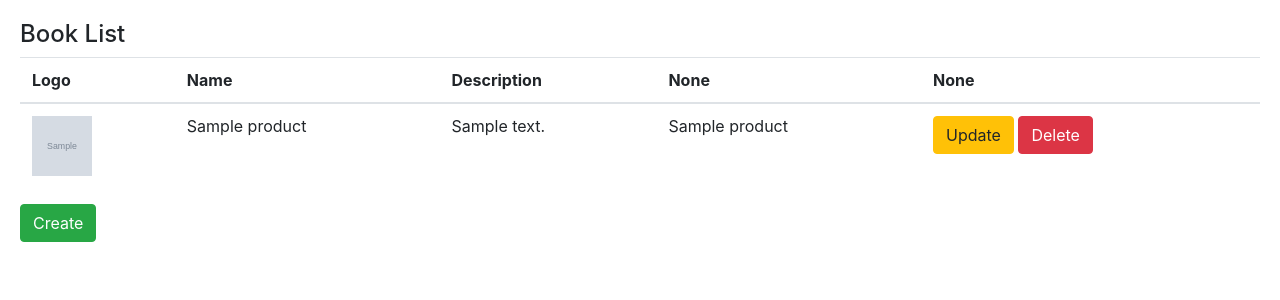
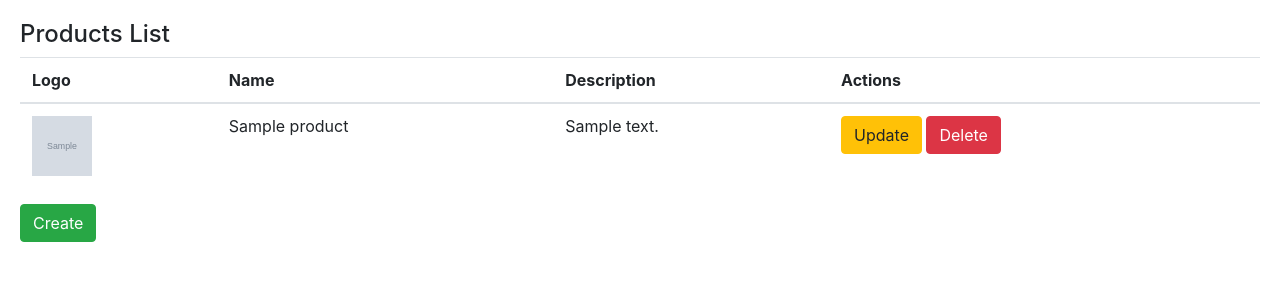
Before and after one commit to s3m3dov/django-product-crud, a Django app: page / in a window 1280 px wide. Shown: the top 300 px of the page. Run offline with Django 4.2, Linux system fonts and the light colour scheme; tables that the repository leaves empty hold one stand-in row (values such as "Sample post"); grey boxes marked "Sample" are stand-in pictures; parts of the project's set-up code (start-up, migrations or seed data) failed here and were passed over; some libraries are stand-ins or nearby versions.

Commit message:
refactor: clean product list view table

```diff
--- a/apps/product/templates/product-list.html
+++ b/apps/product/templates/product-list.html
@@ -1,15 +1,14 @@
 {% extends "base.html" %}
 {% block content %}
 <div class="card-body">
-    <h4>Book List</h4>
+    <h4>Products List</h4>
     <table class="table">
         <thead>
         <tr>
             <th scope="col">Logo</th>
             <th scope="col">Name</th>
             <th scope="col">Description</th>
-            <th scope="col">None</th>
-            <th scope="col">None</th>
+            <th scope="col">Actions</th>
         </tr>
         </thead>
         <tbody>
@@ -18,7 +17,6 @@
             <td><img src="{{ product.logo }}" alt="{{ product.name }}" width="60" height="60"></td>
             <td>{{ product.name }}</td>
             <td>{{ product.description }}</td>
-            <td>{{ product.name }}</td>
             <td>
                 <a type="button" class="btn btn-warning"
                    href="{% url 'product:product-update' product.uuid %}">Update</a>
```
